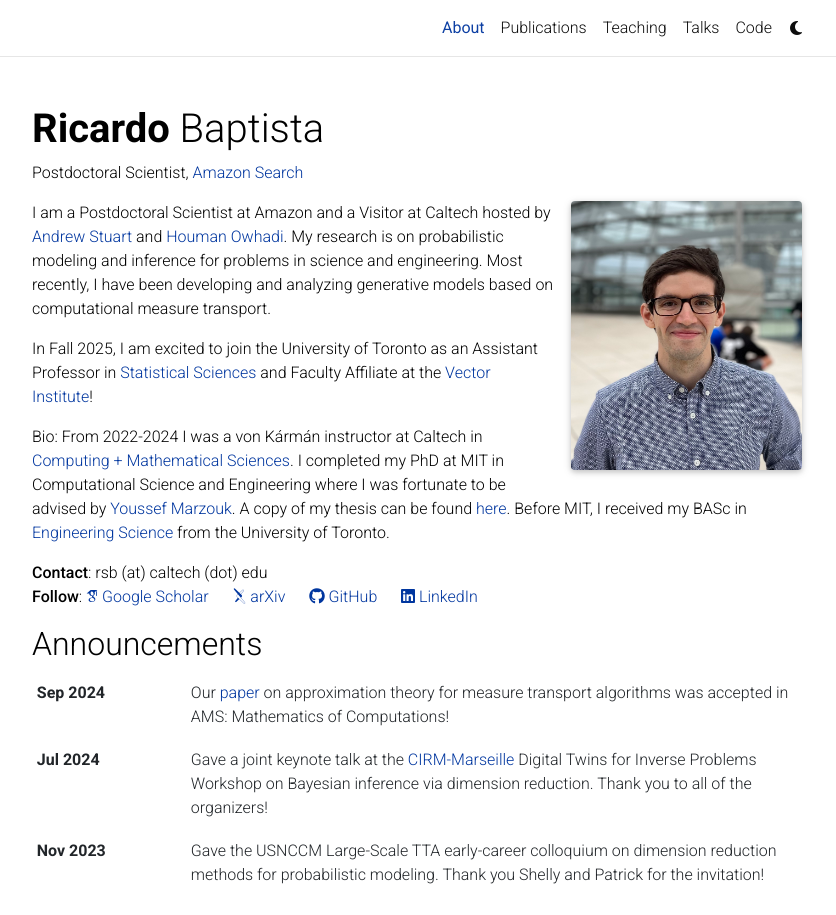
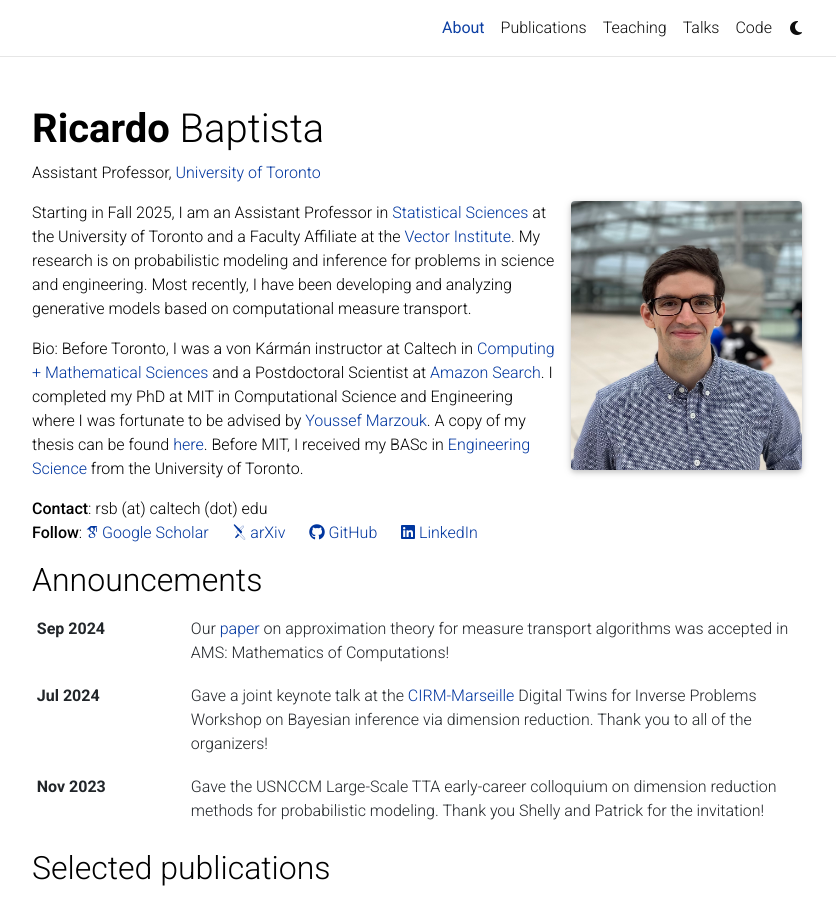
Before and after one commit to baptistar/baptistar.github.io, a Jekyll site: the page built from _pages/about.md, in a window 1280 px wide and 1234 px high, cut to the strip 0-915 px from the top of the window. Shown: the whole strip, without its empty margins (223-1059 px from the left). Built offline with Jekyll 4.4.1, drawn with Linux system fonts in a browser that asks for light colours; full-size pictures stand in for the smaller copies a plugin makes; some web fonts are replaced; comment, search, counter and statistics services are not loaded; a style sheet for code colours, icons or effects is not loaded.

Commit message:
updating to Toronto site

```diff
--- a/_pages/about.md
+++ b/_pages/about.md
@@ -2,7 +2,7 @@
 layout: about
 title: About
 permalink: /
-subtitle: Postdoctoral Scientist, <a href='https://www.amazon.science'>Amazon Search</a>  #von K&#225rm&#225n Instructor, <a href='http://www.caltech.edu'>California Institute of Technology</a>
+subtitle: Assistant Professor, <a href='https://www.utoronto.ca/'>University of Toronto</a>
 
 profile:
   align: right
@@ -16,11 +16,9 @@
 social: false  # includes social icons at the bottom of the page
 ---
 
-I am a Postdoctoral Scientist at Amazon and a Visitor at Caltech hosted by [Andrew Stuart](http://stuart.caltech.edu) and [Houman Owhadi](http://users.cms.caltech.edu/~owhadi/index.htm). My research is on probabilistic modeling and inference for problems in science and engineering. Most recently, I have been developing and analyzing generative models based on computational measure transport.
+Starting in Fall 2025, I am an Assistant Professor in [Statistical Sciences](https://www.statistics.utoronto.ca) at the University of Toronto and a Faculty Affiliate at the [Vector Institute](https://vectorinstitute.ai/). My research is on probabilistic modeling and inference for problems in science and engineering. Most recently, I have been developing and analyzing generative models based on computational measure transport.
 
-In Fall 2025, I am excited to join the University of Toronto as an Assistant Professor in [Statistical Sciences](https://www.statistics.utoronto.ca) and Faculty Affiliate at the [Vector Institute](https://vectorinstitute.ai/)!
-
-Bio: From 2022-2024 I was a von Kármán instructor at Caltech in [Computing + Mathematical Sciences](http://cms.caltech.edu). I completed my PhD at MIT in Computational Science and Engineering where I was fortunate to be advised by [Youssef Marzouk](http://uqgroup.mit.edu). A copy of my thesis can be found [here](https://dspace.mit.edu/handle/1721.1/145049). Before MIT, I received my BASc in [Engineering Science](http://engsci.utoronto.ca) from the University of Toronto.
+Bio: Before Toronto, I was a von Kármán instructor at Caltech in [Computing + Mathematical Sciences](http://cms.caltech.edu) and a Postdoctoral Scientist at [Amazon Search](https://www.amazon.science). I completed my PhD at MIT in Computational Science and Engineering where I was fortunate to be advised by [Youssef Marzouk](http://uqgroup.mit.edu). A copy of my thesis can be found [here](https://dspace.mit.edu/handle/1721.1/145049). Before MIT, I received my BASc in [Engineering Science](http://engsci.utoronto.ca) from the University of Toronto.
 
 
 **Contact**:  rsb (at) caltech (dot) edu\\
```
